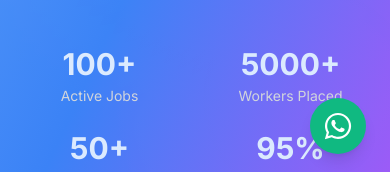
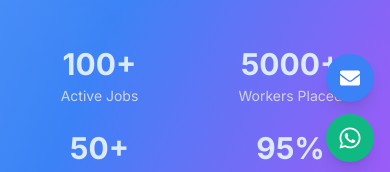
Before and after one commit to rsairam123/Eaz_AL_TALAB, a React (Vite) app in the folder frontend/: page / in a window 390 px wide. Shown: the part 666-838 px from the top of the page. Built offline with nearby package versions, Linux system fonts and the light colour scheme; no server answers.

Commit message:
Add Twilio env vars to production and add Contact Us floating button

```diff
--- a/frontend/src/components/WhatsAppWidget.jsx
+++ b/frontend/src/components/WhatsAppWidget.jsx
@@ -1,24 +1,46 @@
 import React from 'react';
-import { FaWhatsapp } from 'react-icons/fa';
+import { FaWhatsapp, FaEnvelope } from 'react-icons/fa';
+import { useNavigate } from 'react-router-dom';
 
 const WhatsAppWidget = () => {
+  const navigate = useNavigate();
+
   const handleWhatsAppClick = () => {
     const phoneNumber = '916304016994';
     const message = encodeURIComponent('Hello! I would like to inquire about your recruitment services.');
     window.open(`https://wa.me/${phoneNumber}?text=${message}`, '_blank');
   };
 
+  const handleContactClick = () => {
+    navigate('/contact');
+  };
+
   return (
+    <div className="fixed bottom-4 right-4 md:bottom-6 md:right-6 z-50 flex flex-col gap-3">
+      {/* Contact Us Button */}
+      <button
+        onClick={handleContactClick}
+        className="w-12 h-12 md:w-14 md:h-14 bg-blue-500 hover:bg-blue-600 text-white rounded-full shadow-lg hover:shadow-xl transition-all duration-200 flex items-center justify-center group transform hover:scale-110"
+        aria-label="Contact Us"
+      >
+        <FaEnvelope className="text-xl md:text-2xl" />
+        <span className="absolute right-full mr-2 md:mr-3 bg-gray-900 text-white text-xs md:text-sm px-2 md:px-3 py-1.5 md:py-2 rounded-lg opacity-0 group-hover:opacity-100 transition-opacity duration-200 whitespace-nowrap">
+          Contact Us
+        </span>
+      </button>
+
+      {/* WhatsApp Button */}
       <button
         onClick={handleWhatsAppClick}
-      className="fixed bottom-6 right-6 z-50 w-14 h-14 bg-emerald-500 hover:bg-emerald-600 text-white rounded-full shadow-lg hover:shadow-xl transition-all duration-200 flex items-center justify-center group transform hover:scale-110"
+        className="w-12 h-12 md:w-14 md:h-14 bg-emerald-500 hover:bg-emerald-600 text-white rounded-full shadow-lg hover:shadow-xl transition-all duration-200 flex items-center justify-center group transform hover:scale-110"
         aria-label="Chat on WhatsApp"
       >
-      <FaWhatsapp className="text-3xl" />
-      <span className="absolute right-full mr-3 bg-gray-900 text-white text-sm px-3 py-2 rounded-lg opacity-0 group-hover:opacity-100 transition-opacity duration-200 whitespace-nowrap">
+        <FaWhatsapp className="text-2xl md:text-3xl" />
+        <span className="absolute right-full mr-2 md:mr-3 bg-gray-900 text-white text-xs md:text-sm px-2 md:px-3 py-1.5 md:py-2 rounded-lg opacity-0 group-hover:opacity-100 transition-opacity duration-200 whitespace-nowrap">
           Chat with us
         </span>
       </button>
+    </div>
   );
 };
 
```
Lines whose indentation alone changed are shown as unchanged.
